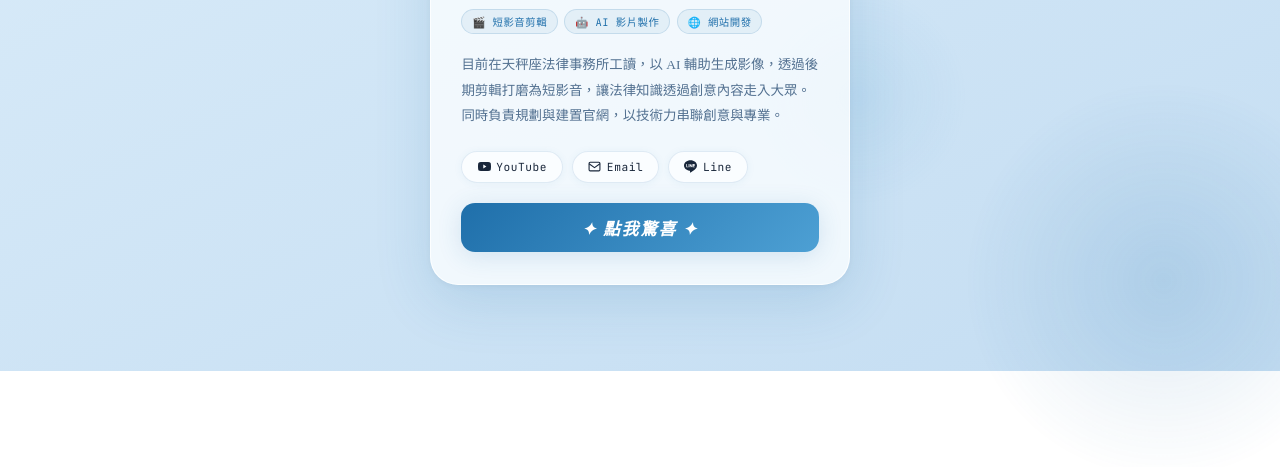
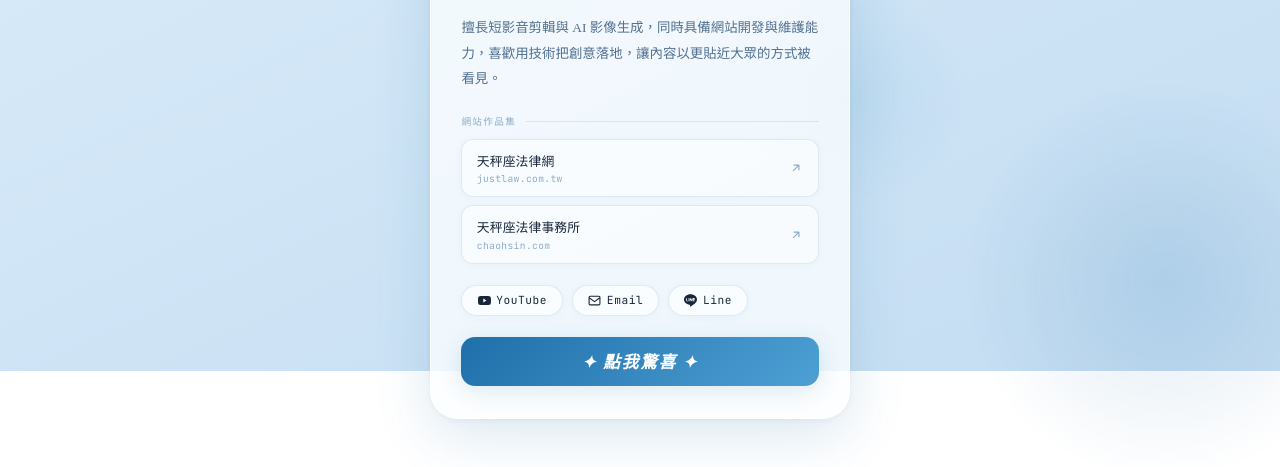
Before and after one commit to chiux12345/Jack-Card, a plain HTML site: page index.html in a window 1280 px wide. Shown: the part 429-896 px from the top of the page. Before the commit the page ends 800 px from the top, so only its background shows below. Drawn offline with nearby package versions, Linux system fonts and the light colour scheme.

Commit message:
Add files via upload

```diff
--- a/index.html
+++ b/index.html
@@ -247,6 +247,62 @@
       white-space: nowrap; flex-shrink: 0;
     }
 
+    /* portfolio */
+    .portfolio {
+      margin-bottom: 1.3rem;
+      animation: fadeUp 0.6s 1.05s both;
+    }
+    .portfolio-label {
+      display: flex; align-items: center; gap: 0.65rem;
+      font-family: 'JetBrains Mono', monospace;
+      font-size: 0.6rem; letter-spacing: 0.14em;
+      color: var(--muted);
+      text-transform: uppercase;
+      margin-bottom: 0.65rem;
+    }
+    .portfolio-label::after {
+      content: '';
+      flex: 1; height: 1px;
+      background: var(--line);
+    }
+    .portfolio-links {
+      display: flex; flex-direction: column; gap: 0.5rem;
+    }
+    .portfolio-link {
+      display: flex; align-items: center; justify-content: space-between; gap: 0.6rem;
+      padding: 0.68rem 0.9rem;
+      border-radius: 12px;
+      border: 1px solid var(--line);
+      background: rgba(255,255,255,0.55);
+      text-decoration: none;
+      color: var(--text);
+      transition: all 0.25s cubic-bezier(.34,1.56,.64,1);
+      box-shadow: 0 1px 8px rgba(31,111,170,0.05);
+    }
+    .portfolio-link:hover {
+      background: var(--accent); color: #fff;
+      transform: translateY(-2px) scale(1.01);
+      box-shadow: 0 8px 24px var(--shadow);
+      border-color: var(--accent);
+    }
+    .portfolio-text { display: flex; flex-direction: column; gap: 0.18rem; }
+    .portfolio-name { font-size: 0.8rem; font-weight: 400; letter-spacing: 0.01em; }
+    .portfolio-url {
+      font-family: 'JetBrains Mono', monospace;
+      font-size: 0.6rem; color: var(--muted);
+      letter-spacing: 0.04em;
+    }
+    .portfolio-link:hover .portfolio-url { color: rgba(255,255,255,0.8); }
+    .portfolio-arrow {
+      width: 14px; height: 14px; flex-shrink: 0;
+      color: var(--muted);
+      transition: transform 0.28s cubic-bezier(.34,1.56,.64,1), color 0.25s;
+    }
+    .portfolio-link:hover .portfolio-arrow {
+      color: #fff;
+      transform: translate(2px, -2px);
+    }
+
     /* links */
     .links {
       display: flex; gap: 0.55rem; flex-wrap: wrap;
@@ -375,6 +431,11 @@
 
       .bio { font-size: 0.78rem; line-height: 1.8; margin-bottom: 1.1rem; }
 
+      .portfolio { margin-bottom: 1.1rem; }
+      .portfolio-link { padding: 0.5rem 0.7rem; }
+      .portfolio-name { font-size: 0.72rem; }
+      .portfolio-url { font-size: 0.58rem; }
+
       .links { gap: 0.4rem; margin-bottom: 1.1rem; }
       .link-btn {
         font-size: 0.66rem;
@@ -427,8 +488,28 @@
       </div>
 
       <p class="bio">
-                目前在天秤座法律事務所工讀，以 AI 輔助生成影像，透過後期剪輯打磨為短影音，讓法律知識透過創意內容走入大眾。同時負責規劃與建置官網，以技術力串聯創意與專業。
+                擅長短影音剪輯與 AI 影像生成，同時具備網站開發與維護能力，喜歡用技術把創意落地，讓內容以更貼近大眾的方式被看見。
       </p>
+
+      <div class="portfolio">
+        <div class="portfolio-label">網站作品集</div>
+        <div class="portfolio-links">
+          <a class="portfolio-link" href="https://www.justlaw.com.tw/" target="_blank">
+            <span class="portfolio-text">
+              <span class="portfolio-name">天秤座法律網</span>
+              <span class="portfolio-url">justlaw.com.tw</span>
+            </span>
+            <svg class="portfolio-arrow" viewBox="0 0 24 24" fill="none" stroke="currentColor" stroke-width="2"><path d="M7 17L17 7M17 7H8M17 7V16"/></svg>
+          </a>
+          <a class="portfolio-link" href="https://www.chaohsin.com/" target="_blank">
+            <span class="portfolio-text">
+              <span class="portfolio-name">天秤座法律事務所</span>
+              <span class="portfolio-url">chaohsin.com</span>
+            </span>
+            <svg class="portfolio-arrow" viewBox="0 0 24 24" fill="none" stroke="currentColor" stroke-width="2"><path d="M7 17L17 7M17 7H8M17 7V16"/></svg>
+          </a>
+        </div>
+      </div>
 
       <div class="links">
         <a class="link-btn yt" href="https://www.youtube.com/channel/UCtE-wFX5D2OM3fu5RxPG-5Q" target="_blank">
```
